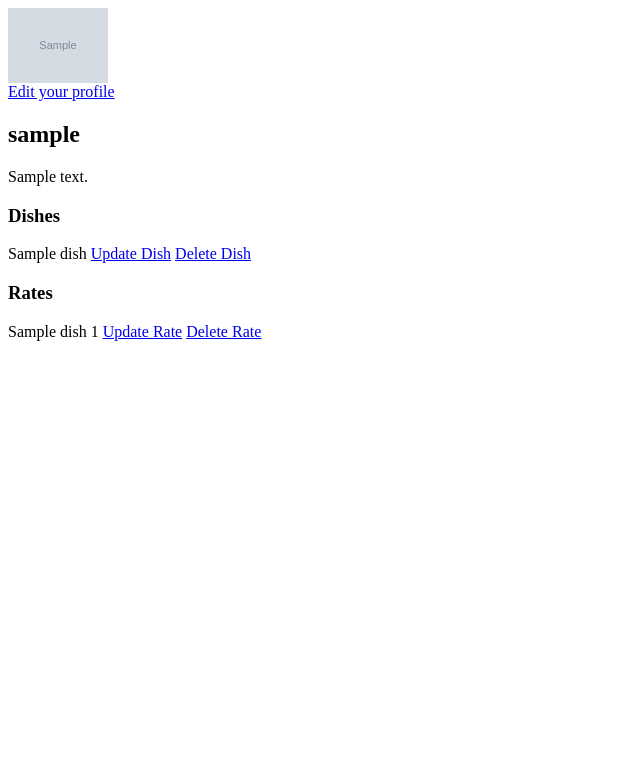
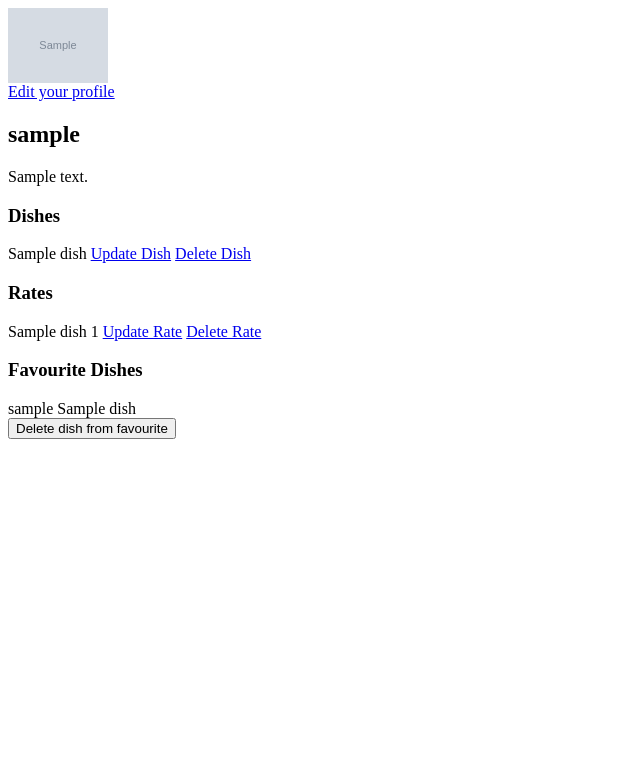
Before and after one commit to DEENUU1/MyFridge, a Django app: page /user/profile/ in a window 1280 px wide. Shown: the top 783 px of the page, without its empty margins (0-640 px from the left). Run offline with Django 4.2, Linux system fonts and the light colour scheme; a user stored in the database is signed in; tables that the repository leaves empty hold one stand-in row (values such as "Sample post"); grey boxes marked "Sample" are stand-in pictures.

Commit message:
Feature | DeleteFromFavouriteView |
This view allows user to delete already saved dish from favourite list

```diff
--- a/myfridge/social/urls.py
+++ b/myfridge/social/urls.py
@@ -10,5 +10,5 @@ urlpatterns = [
     path("rate/<int:pk>/delete", views.DeleteRateView.as_view(), name="rate-delete"),
     path("rate/ranking", views.UserRankingView.as_view(), name="user-ranking"),
     path("favourites/add/<int:dish_id>", views.AddToFavouritesView.as_view(), name="favourite-add"),
-    # path("favourites/remove/<int:dish_id>", views.DeleteFromFavouritesView.as_view(), name="favourite-remove"),
+    path("favourites/remove/<int:favourite_id>", views.DeleteFromFavouriteView.as_view(), name="favourite-remove"),
 ]
--- a/myfridge/users/templates/profile.html
+++ b/myfridge/users/templates/profile.html
@@ -16,3 +16,12 @@
     <a href="{% url 'social:rate-update' data.id %}">Update Rate</a>
     <a href="{% url 'social:rate-delete' data.id %}">Delete Rate</a>
 {% endfor %}
+
+<h3>Favourite Dishes</h3>
+{% for data in user_favourite_dish %}
+    {{data}}
+    <form action="{% url 'social:favourite-remove' data.id %}" method="post">
+      {% csrf_token %}
+      <button type="submit">Delete dish from favourite</button>
+    </form>
+{% endfor %}
--- a/myfridge/users/views.py
+++ b/myfridge/users/views.py
@@ -28,6 +28,7 @@ from .forms import (
 
 from .tokens import account_activation_token
 from social.models import Feedback
+from social.models import FavouriteDish
 
 load_dotenv()
 
@@ -165,10 +166,13 @@ class UserProfileView(LoginRequiredMixin, View):
         user = request.user
         user_dishes = Dish.objects.filter(author=user)
         user_rates = Rate.objects.filter(author=user)
+        user_favourite_dish = FavouriteDish.objects.filter(user=user)
+
         context = {
             "user": user,
             "user_dishes": user_dishes,
             "user_rates": user_rates,
+            "user_favourite_dish": user_favourite_dish,
         }
 
         return render(request, "profile.html", context)
```
Also changed, not shown: myfridge/social/views.py (+12 -0 lines).
